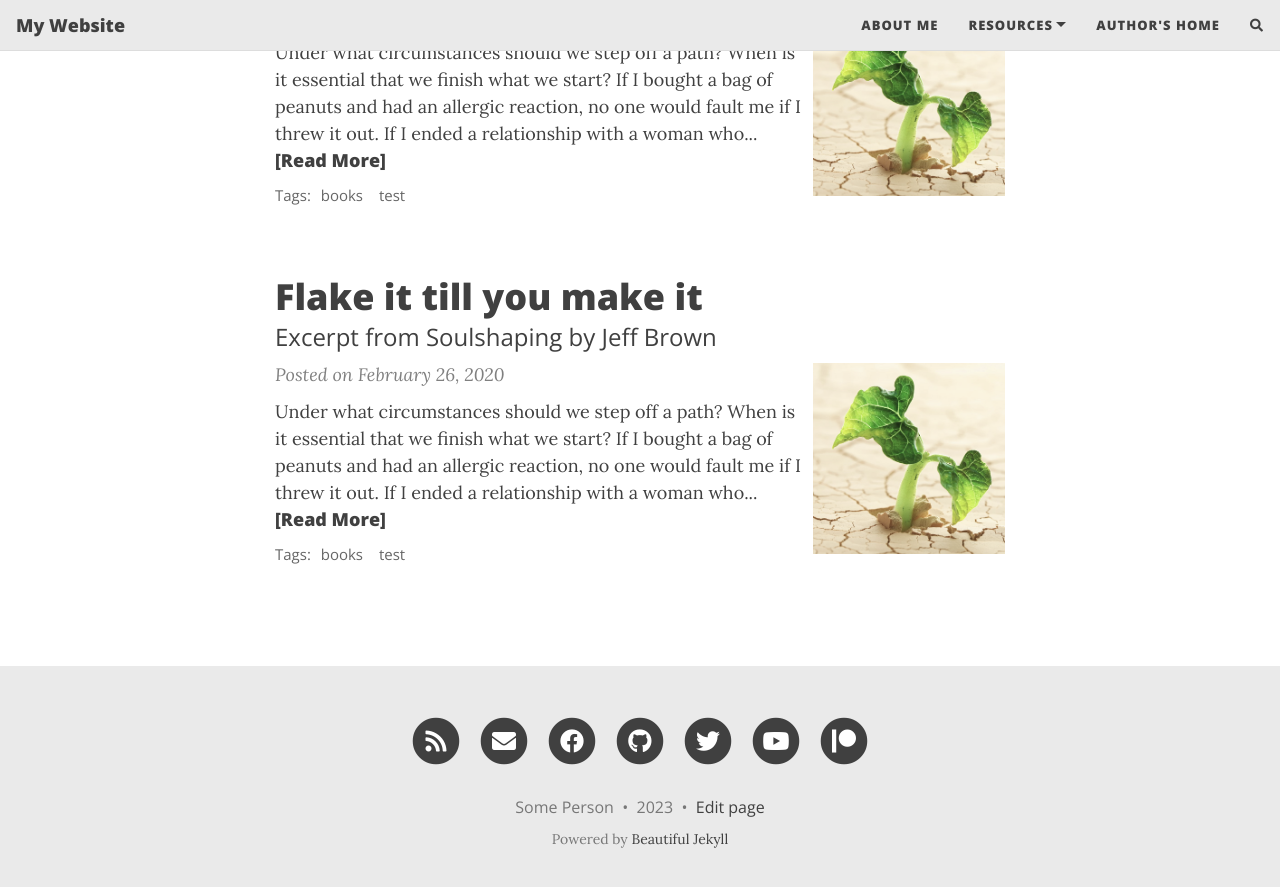
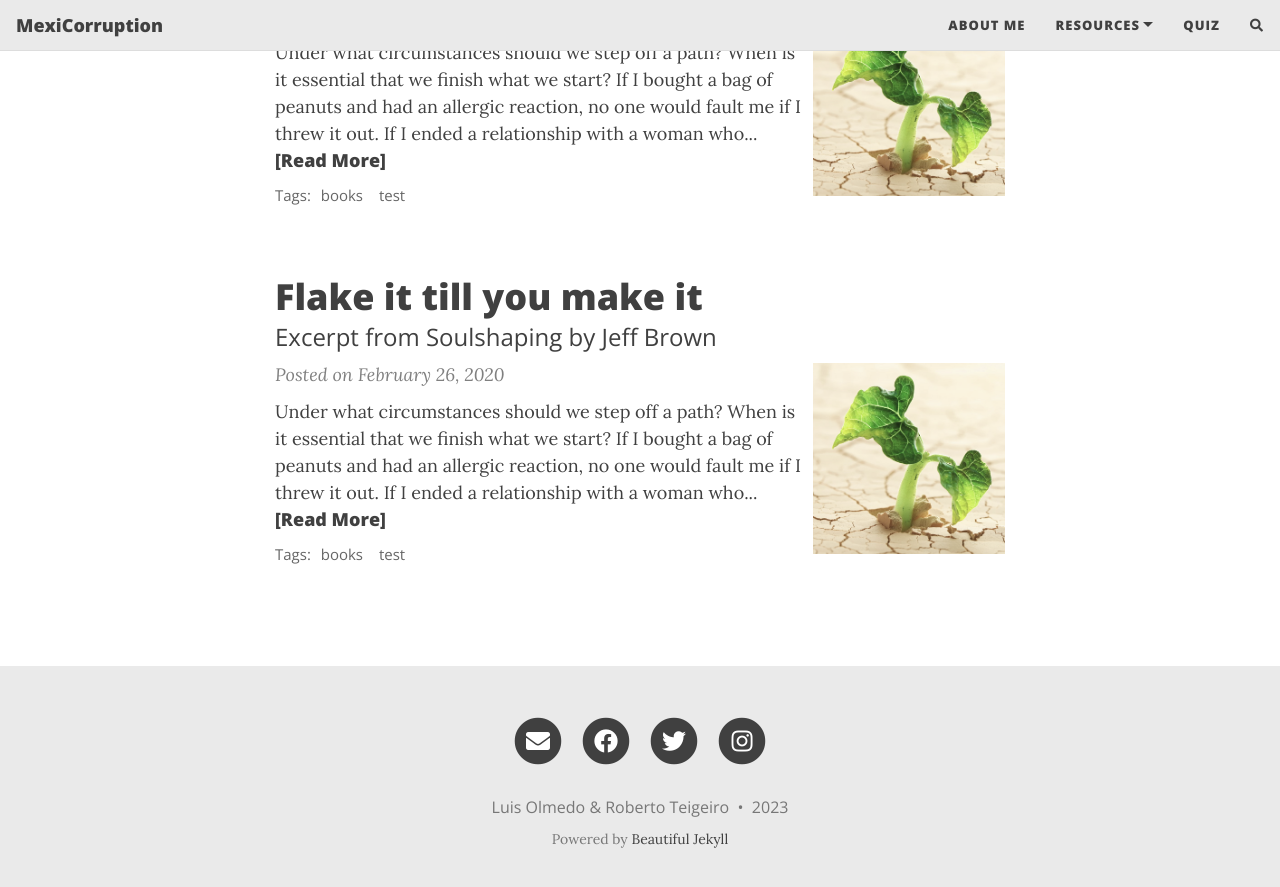
Before and after one commit to Roberto-Teigeiro/Roberto-Teigeiro.github.io, a Jekyll site: the page built from index.html, in a window 1280 px wide and 900 px high, scrolled down 725 px. Shown: the top 887 px of the window. Built offline with Jekyll 4.4.1, drawn with Linux system fonts in a browser that asks for light colours; nearby versions of some CDN libraries; the list of posts is cut into pages by our own code; comment, search, counter and statistics services are not loaded.

Commit message:
Config done

```diff
--- a/_config.yml
+++ b/_config.yml
@@ -10,21 +10,23 @@
 ############################
 
 # Name of website
-title: My Website
+title: MexiCorruption
 
 # Your name to show in the footer
-author: Some Person
+author: Luis Olmedo & Roberto Teigeiro
 
 ###############################################
 # --- List of links in the navigation bar --- #
 ###############################################
 
 navbar-links:
-  About Me: "aboutme"
+  About Me: "aboutus"
   Resources:
     - Google: "https://www.Google.com"
-    - Learn markdown: "https://www.markdowntutorial.com/"
-  Author's home: "https://deanattali.com"
+    - Inai: "https://home.inai.org.mx/"
+    - Corruption Perception: "https://www.transparency.org/en/"
+    - INEGI survey: "https://www.inegi.org.mx/programas/encig/2021/"
+  Quiz: "quiz.html"
 
 ################
 # --- Logo --- #
@@ -32,7 +34,7 @@
 
 # Image to show in the navigation bar - works best with a square image
 # Remove this parameter if you don't want an image in the navbar
-avatar: "/assets/img/avatar-icon.png"
+avatar: "Logo.png"
 
 # By default, the image is cut into a circle. You can disable this behaviour by setting 'round-avatar: false'
 round-avatar: true
@@ -49,20 +51,20 @@
 # Select the social network links that you want to show in the footer.
 # Uncomment the links you want to show and add your information to each one.
 social-network-links:
-  email: "someone@example.com"
-  rss: true  # remove this line if you don't want to show an RSS link at the bottom
-  facebook: deanattali
-  github: daattali
-  twitter: daattali
-  patreon: DeanAttali
-  youtube: c/daattali
+  email: "luis.omar.olmedo@gmail.com"
+#  rss: true  # remove this line if you don't want to show an RSS link at the bottom
+  facebook: "https://www.facebook.com/LuisOmarOO/"
+#  github: daattali
+  twitter: "https://twitter.com/LuisOmar2003"
+#  patreon: DeanAttali
+#  youtube: c/daattali
 #  medium: yourname
 #  reddit: yourname
 #  linkedin: daattali
 #  xing: yourname
 #  stackoverflow: "3943160/daattali"
 #  snapchat: deanat78
-#  instagram: deanat78
+  instagram: "https://www.instagram.com/luisomar_oo/"
 #  spotify: yourname
 #  telephone: +14159998888
 #  steam: deanat78
@@ -79,7 +81,7 @@
 
 # If you want your website to generate an RSS feed, provide a description
 # The URL for the feed will be https://<your_website>/feed.xml
-rss-description: This website is a virtual proof that I'm awesome
+# rss-description: This website is a virtual proof that I'm awesome
 
 ###########################
 # --- General options --- #
@@ -89,8 +91,7 @@
 share-links-active:
   twitter: true
   facebook: true
-  linkedin: true
-  vk: false
+  instagram: true
 
 # How to display the link to your website in the footer
 # Remove this if you don't want a link in the footer
@@ -108,7 +109,7 @@
 post_search: true
 
 # Add a button in the footer to edit the current page. Only works if your website is hosted on GitHub
-edit_page_button: true
+edit_page_button: false
 
 # Allow sub-menu items (second-level navigation menu items) to be longer than the top-level menu
 # If this setting is off, then long sub-menu words might get cut off
```
Also changed, not shown: 1 other file.
